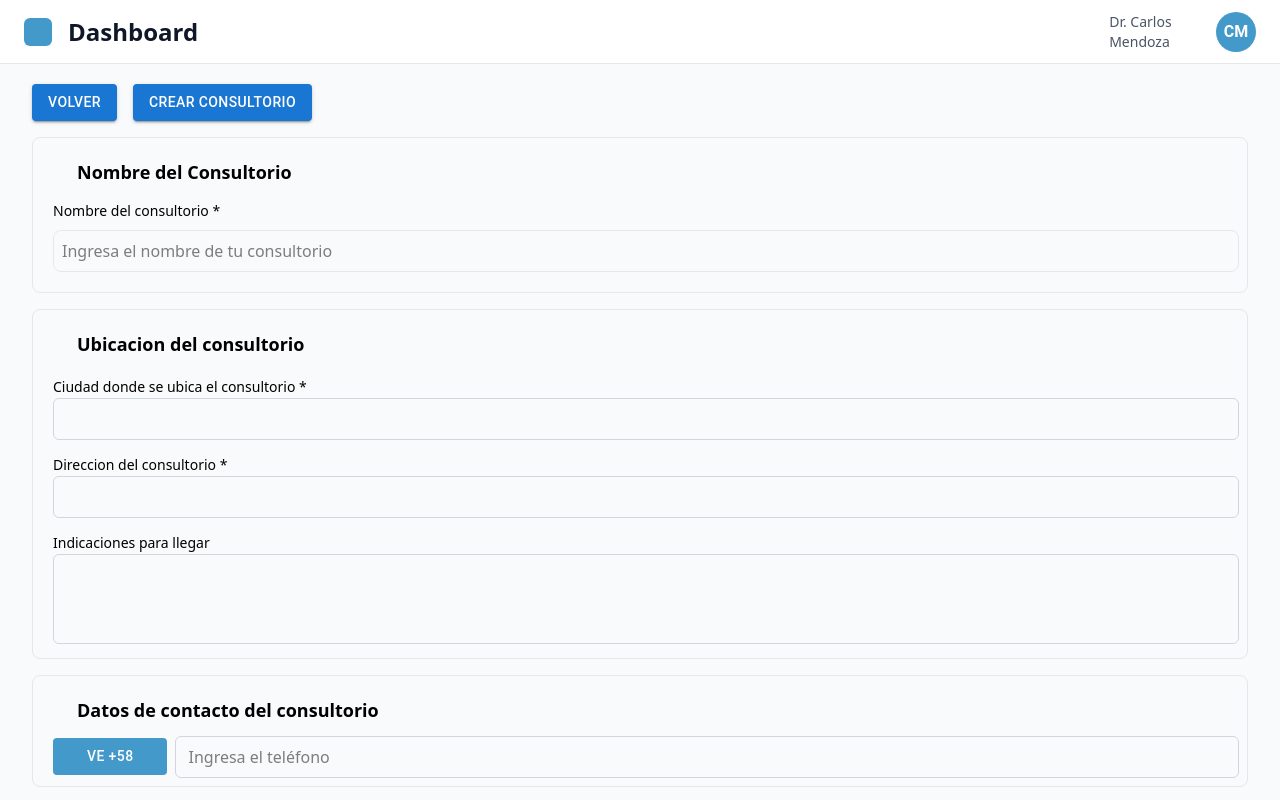
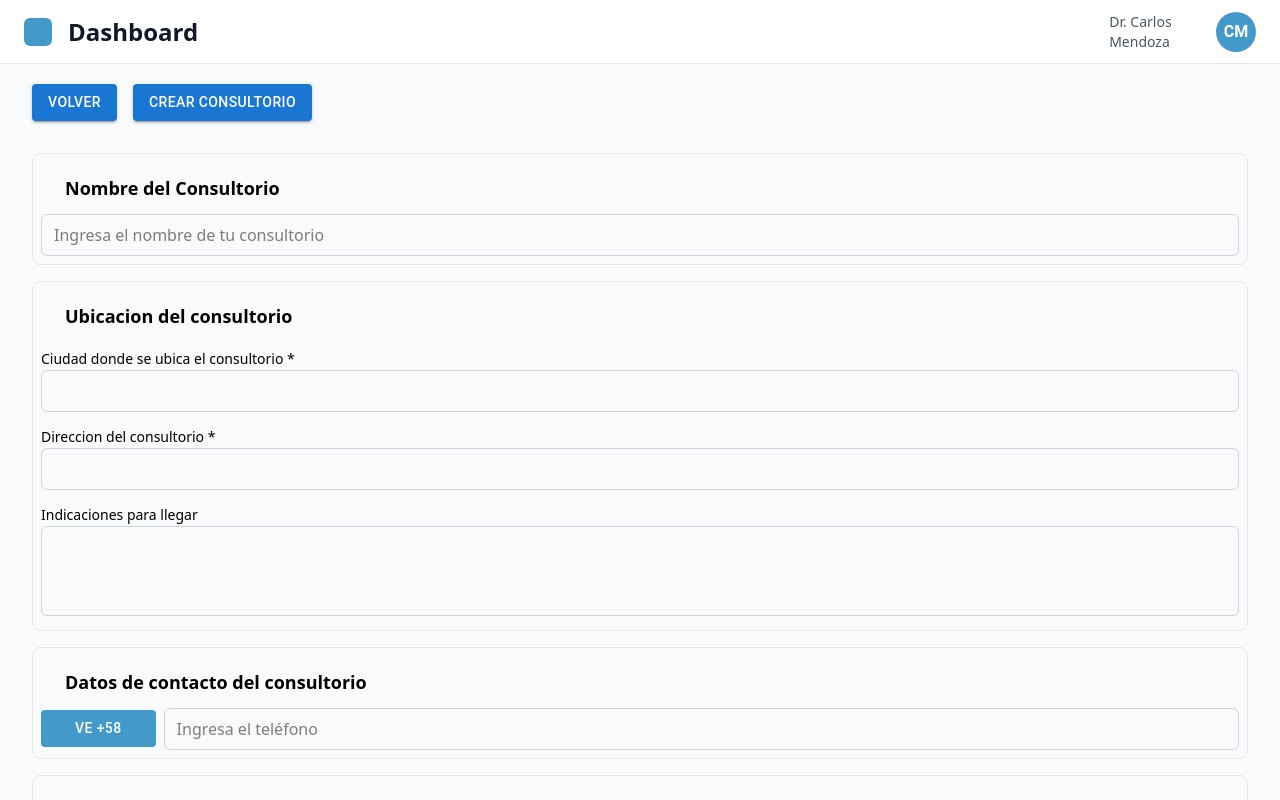
Before and after one commit to CodeKei02/Doctorium, a Next.js app: page /consultorios/nuevo in a window 1280 px wide. Shown: the top 800 px of the page. Built offline with nearby package versions, Linux system fonts and the light colour scheme; some icons are missing.

Commit message:
refactor: delete and improve input

```diff
--- a/src/components/dashboard/ConsultorioForm.tsx
+++ b/src/components/dashboard/ConsultorioForm.tsx
@@ -1,8 +1,6 @@
 import { Btn } from "@/components/ui/Button";
-import { Input } from "@/components/ui/Input";
 import { CustomSelect } from "@/components/ui/CustomSelect";
 import { Form, Formik } from "formik";
-import { Card } from "@/components/ui/Card";
 import { Field } from "formik";
 import { MuiIcon } from "@/components/ui/MuiIcon";
 import { baseContentItems } from "@/constants/consultorio-items";
@@ -26,23 +24,18 @@ export const ConsultorioForm = ({
         <Formik initialValues={initialState} onSubmit={() => {}}>
           <Form>
             {baseContentItems.map((item) => (
-              <Card
-                key={item.title}
-                style="mb-4 pl-5 border border-gray-200 rounded-lg p-2 gap-2 "
-              >
+              <div className="w-full my-4 flex-shrink border border-gray-200 rounded-lg p-2 2xs:p-3 2md:p-4 hover:shadow-md">
                 <div className="flex items-center gap-2 my-2 py-1">
                   <MuiIcon name={item.icon} />
                   <h3 className="text-lg font-semibold">{item.title}</h3>
                 </div>
 
                 {item.type === "input" ? (
-                  <Input
-                    title={item.title}
+                  <Field
+                    type={item.inputType}
                     name={item.name}
-                    label={item.label}
-                    type={item.inputType}
                     placeholder={item.placeholder}
-                    icon={item.icon}
+                    className="w-full px-3 py-2 border border-gray-300 rounded-md focus:outline-none focus:ring-2 focus:ring-[var(--primary-color)] focus:border-[var(--primary-color)]"
                   />
                 ) : item.type === "input-group" ? (
                   item.subInputs.map((subItem) => (
@@ -62,6 +55,7 @@ export const ConsultorioForm = ({
                             required={true}
                             className="w-32"
                           />
+
                           {subItem.name === "codigoPais" ? (
                             <Field
                               name={subItem.name}
@@ -105,7 +99,7 @@ export const ConsultorioForm = ({
                     <p className="text-gray-700">{item.paragraph}</p>
                   </div>
                 ) : null}
-              </Card>
+              </div>
             ))}
           </Form>
         </Formik>
```
